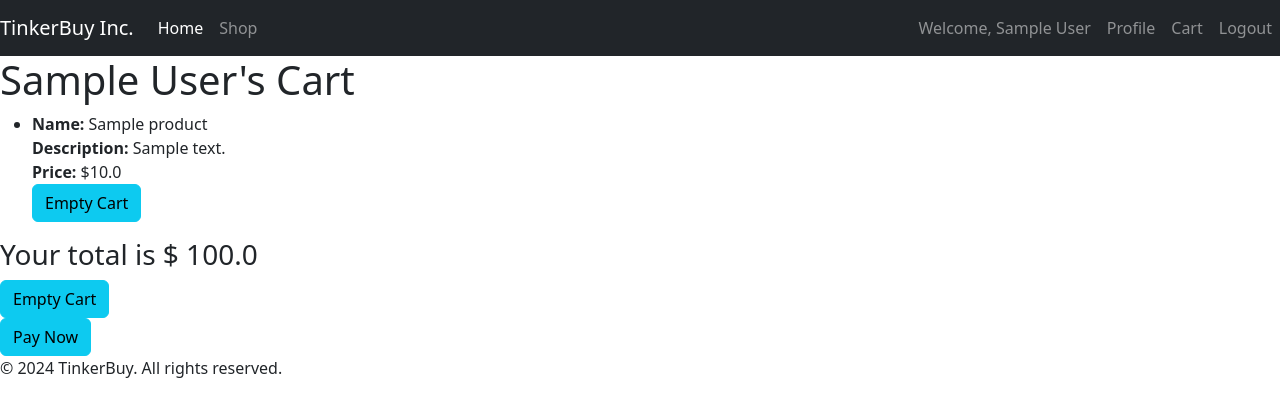
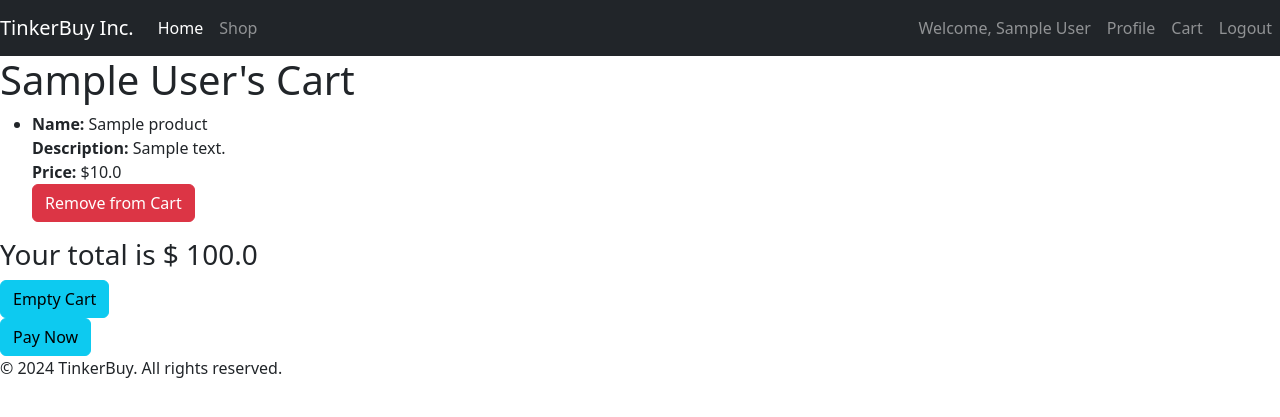
Before and after one commit to Jeankaps/webapp, a Flask app: page /cart/ in a window 1280 px wide. Shown: the top 417 px of the page. Run offline with Flask 3, Linux system fonts and the light colour scheme; a user stored in the database is signed in; tables that the repository leaves empty hold one stand-in row (values such as "Sample post").

Commit message:
My newest attempt to get items to be removed

```diff
--- a/tinkerbuy/app/cart.py
+++ b/tinkerbuy/app/cart.py
@@ -42,7 +42,7 @@
 
     # Remove product from cart
     current_user.remove_from_cart(product)
-
+    db.session.commit()
     # Flash success message
     flash('Product removed from cart!', 'success')
 
@@ -52,18 +52,7 @@
 @cart.route('/cart/empty', methods=['POST'])
 @login_required
 def empty_cart():
-    # Delete all cart items for the current user directly
-    cart_items = current_user.cart_items
-    for item in cart_items:
-        db.session.delete(item)
-
-    # Commit the transaction
-    db.session.commit()
-
-    # Flash a success message
-    flash('Cart emptied successfully!', 'success')
-
-    # Redirect back to the cart view
+    current_user.clear_cart()
     return redirect(url_for('cart.cart_view'))
 '''
 # Cart update quantity route
--- a/tinkerbuy/app/templates/cart.html
+++ b/tinkerbuy/app/templates/cart.html
@@ -19,24 +19,9 @@
             <strong>Name:</strong> {{ item.product.name }} <br>
             <strong>Description:</strong> {{ item.product.description }} <br>
             <strong>Price:</strong> ${{ item.product.price }} <br>
-            <div>
-                <button class="btn btn-info" onclick="submitEmptyCart()">Empty Cart</button>
-            </div>
-
-            <script>
-                function submitEmptyCart() {
-                    fetch('{{ url_for("cart.empty_cart") }}', {
-                        method: 'POST',
-                        headers: {
-                            'Content-Type': 'application/json'
-                        }
-                    }).then(response => {
-                        if (response.ok) {
-                            window.location.href = '{{ url_for("cart.cart_view") }}';
-                        }
-                    });
-                }
-            </script>
+            <form action="/cart/remove/{{ item.product.id }}" method="post">
+                <button type="submit" class="btn btn-danger">Remove from Cart</button>
+            </form>
         </li>
         {% endfor %}
     </ul>
```
